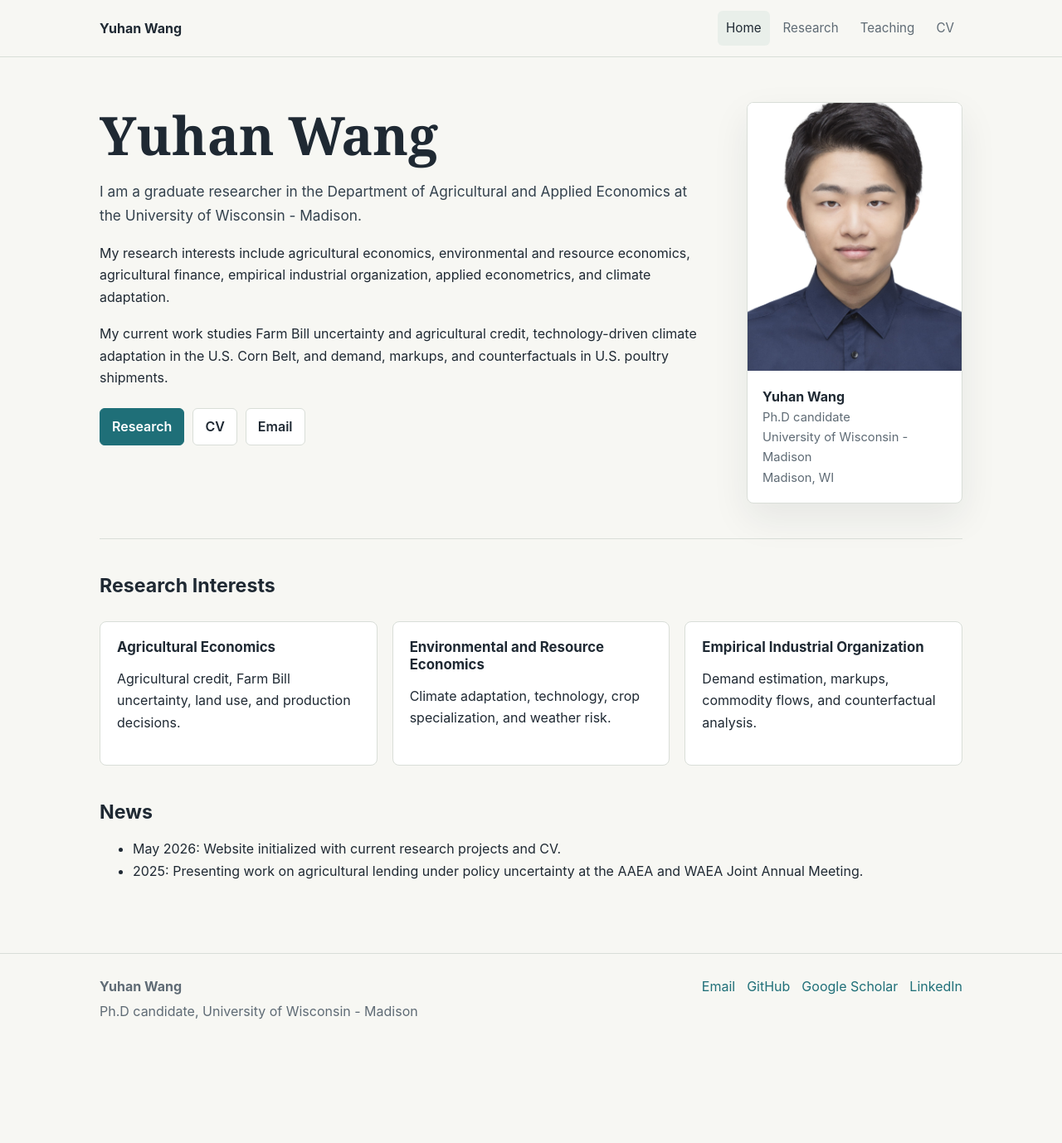
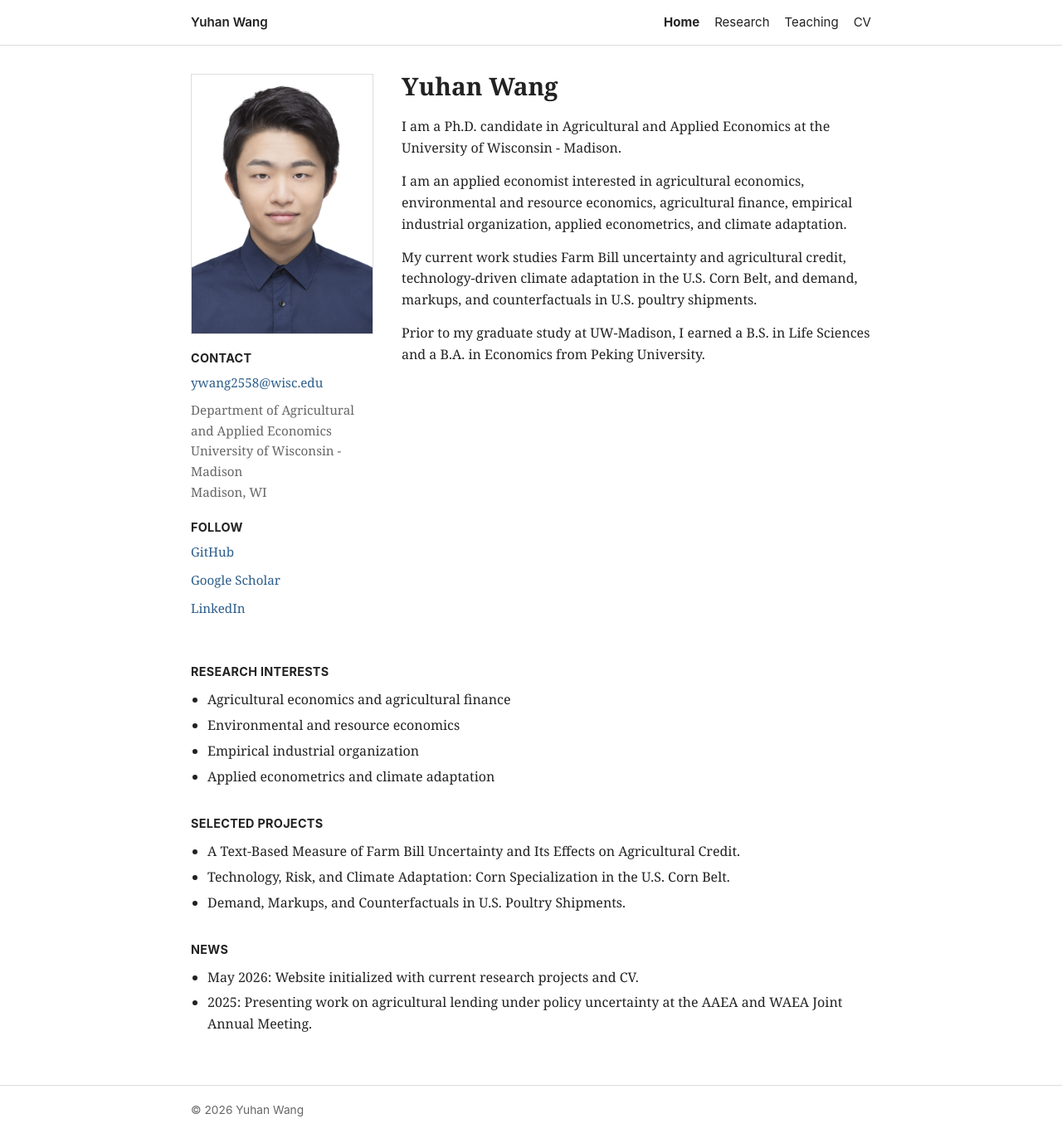
Before and after one commit to Yuhan-Wang-YW/Yuhan-Wang-YW.github.io, a Jekyll site: the page built from index.md, in a window 1280 px wide and 1378 px high. Shown: the whole window at 83% size. Built offline with Jekyll 4.4.1, drawn with Linux system fonts in a browser that asks for light colours.

Commit message:
Refine academic homepage style

```diff
--- a/_config.yml
+++ b/_config.yml
@@ -6,7 +6,7 @@ lang: en
 
 author:
   name: Yuhan Wang
-  role: Ph.D candidate
+  role: Ph.D. candidate
   affiliation: University of Wisconsin - Madison
   email: ywang2558@wisc.edu
   location: Madison, WI
--- a/_includes/footer.html
+++ b/_includes/footer.html
@@ -1,22 +1,5 @@
 <footer class="site-footer">
-  <div class="wrap footer-grid">
-    <div>
-      <strong>{{ site.author.name }}</strong>
-      <p>{{ site.author.role }}{% if site.author.affiliation %}, {{ site.author.affiliation }}{% endif %}</p>
-    </div>
-    <div class="footer-links">
-      {% if site.author.email %}
-        <a href="mailto:{{ site.author.email }}">Email</a>
-      {% endif %}
-      {% if site.author.github %}
-        <a href="https://github.com/{{ site.author.github }}">GitHub</a>
-      {% endif %}
-      {% if site.author.scholar %}
-        <a href="{{ site.author.scholar }}">Google Scholar</a>
-      {% endif %}
-      {% if site.author.linkedin %}
-        <a href="{{ site.author.linkedin }}">LinkedIn</a>
-      {% endif %}
-    </div>
+  <div class="wrap">
+    <p>&copy; {{ site.time | date: "%Y" }} {{ site.author.name }}</p>
   </div>
 </footer>
--- a/assets/css/style.css
+++ b/assets/css/style.css
@@ -1,14 +1,9 @@
 :root {
-  --bg: #f7f7f3;
-  --surface: #ffffff;
-  --ink: #1f2933;
-  --muted: #5f6b75;
-  --line: #d9ded8;
-  --accent: #1f6f78;
-  --accent-strong: #174f58;
-  --warm: #8a5a44;
-  --radius: 8px;
-  --shadow: 0 18px 45px rgba(31, 41, 51, 0.08);
+  --bg: #ffffff;
+  --ink: #222222;
+  --muted: #666666;
+  --line: #dddddd;
+  --accent: #2c5d8a;
 }
 
 * {
@@ -19,9 +14,9 @@ body {
   margin: 0;
   background: var(--bg);
   color: var(--ink);
-  font-family: -apple-system, BlinkMacSystemFont, "Segoe UI", Helvetica, Arial, sans-serif;
+  font-family: Georgia, "Times New Roman", serif;
   font-size: 16px;
-  line-height: 1.65;
+  line-height: 1.62;
 }
 
 a {
@@ -30,193 +25,148 @@ a {
 }
 
 a:hover {
-  color: var(--accent-strong);
   text-decoration: underline;
 }
 
 .wrap,
 .page {
-  width: min(1040px, calc(100% - 40px));
+  width: min(820px, calc(100% - 32px));
   margin: 0 auto;
 }
 
 .site-header {
-  position: sticky;
-  top: 0;
-  z-index: 20;
-  background: rgba(247, 247, 243, 0.94);
   border-bottom: 1px solid var(--line);
-  backdrop-filter: blur(12px);
+  margin-bottom: 34px;
 }
 
 .header-inner {
   display: flex;
-  min-height: 68px;
+  min-height: 54px;
   align-items: center;
   justify-content: space-between;
-  gap: 24px;
+  gap: 22px;
 }
 
 .brand {
   color: var(--ink);
-  font-weight: 700;
-  white-space: nowrap;
+  font-family: -apple-system, BlinkMacSystemFont, "Segoe UI", Helvetica, Arial, sans-serif;
+  font-size: 0.95rem;
+  font-weight: 600;
 }
 
 .site-nav {
   display: flex;
-  align-items: center;
-  gap: 6px;
   flex-wrap: wrap;
+  gap: 18px;
   justify-content: flex-end;
+  font-family: -apple-system, BlinkMacSystemFont, "Segoe UI", Helvetica, Arial, sans-serif;
+  font-size: 0.94rem;
 }
 
 .site-nav a {
-  color: var(--muted);
-  padding: 8px 10px;
-  border-radius: 6px;
-  font-size: 0.95rem;
+  color: var(--ink);
 }
 
-.site-nav a.active,
-.site-nav a:hover {
-  color: var(--ink);
-  background: #e9efea;
-  text-decoration: none;
+.site-nav a.active {
+  font-weight: 700;
 }
 
 .page {
-  padding: 54px 0 70px;
+  padding: 0 0 42px;
 }
 
 .hero {
   display: grid;
-  grid-template-columns: minmax(0, 1fr) 260px;
-  gap: 54px;
+  grid-template-columns: 220px minmax(0, 1fr);
+  gap: 34px;
   align-items: start;
-  padding-bottom: 42px;
-  border-bottom: 1px solid var(--line);
 }
 
-.eyebrow {
-  margin: 0 0 8px;
-  color: var(--warm);
-  font-size: 0.82rem;
-  font-weight: 700;
-  letter-spacing: 0.1em;
-  text-transform: uppercase;
+.intro h1 {
+  margin-top: -4px;
 }
 
 h1,
 h2,
 h3 {
   line-height: 1.25;
-  margin: 0 0 14px;
 }
 
 h1 {
-  max-width: 720px;
-  font-family: Georgia, "Times New Roman", serif;
-  font-size: clamp(2.25rem, 5vw, 4.2rem);
+  margin: 0 0 18px;
+  font-size: 1.85rem;
   font-weight: 700;
 }
 
 h2 {
-  margin-top: 42px;
-  font-size: 1.45rem;
+  margin: 34px 0 12px;
+  font-family: -apple-system, BlinkMacSystemFont, "Segoe UI", Helvetica, Arial, sans-serif;
+  font-size: 0.9rem;
+  font-weight: 700;
+  letter-spacing: 0.02em;
+  text-transform: uppercase;
 }
 
 h3 {
-  margin-top: 26px;
+  margin: 24px 0 8px;
   font-size: 1.05rem;
 }
 
 p {
-  margin: 0 0 18px;
+  margin: 0 0 14px;
+}
+
+ul {
+  margin: 0 0 18px 20px;
+  padding: 0;
+}
+
+li {
+  margin: 5px 0;
 }
 
 .lead {
-  max-width: 740px;
-  color: #33414d;
-  font-size: 1.08rem;
+  color: var(--ink);
+  font-size: 1rem;
 }
 
 .profile-card {
-  background: var(--surface);
-  border: 1px solid var(--line);
-  border-radius: var(--radius);
-  box-shadow: var(--shadow);
-  overflow: hidden;
+  font-size: 0.95rem;
 }
 
 .profile-card img {
   display: block;
   width: 100%;
-  aspect-ratio: 4 / 5;
-  object-fit: cover;
-  background: #e6ebe7;
+  margin: 0 0 20px;
+  border: 1px solid var(--line);
 }
 
-.profile-card .profile-body {
-  padding: 18px;
+.side-section {
+  margin: 0 0 22px;
 }
 
-.profile-card strong,
-.profile-card span {
-  display: block;
+.side-section h2 {
+  margin-top: 0;
+  margin-bottom: 8px;
 }
 
-.profile-card span {
+.side-section p {
+  margin-bottom: 9px;
   color: var(--muted);
-  font-size: 0.92rem;
-}
-
-.quick-links {
-  display: flex;
-  flex-wrap: wrap;
-  gap: 10px;
-  margin-top: 24px;
-}
-
-.button {
-  display: inline-flex;
-  align-items: center;
-  justify-content: center;
-  min-height: 40px;
-  padding: 8px 14px;
-  border: 1px solid var(--line);
-  border-radius: 6px;
-  background: var(--surface);
-  color: var(--ink);
-  font-weight: 600;
-}
-
-.button.primary {
-  background: var(--accent);
-  border-color: var(--accent);
-  color: #ffffff;
-}
-
-.button:hover {
-  text-decoration: none;
-  transform: translateY(-1px);
 }
 
 .section-grid {
-  display: grid;
-  grid-template-columns: repeat(3, minmax(0, 1fr));
-  gap: 18px;
-  margin-top: 28px;
+  display: block;
 }
 
 .card,
 .paper,
 .course,
 .dataset {
-  background: var(--surface);
-  border: 1px solid var(--line);
-  border-radius: var(--radius);
-  padding: 20px;
+  margin: 0 0 22px;
+  padding: 0;
+  border: 0;
+  background: transparent;
 }
 
 .card h3,
@@ -231,12 +181,6 @@ p {
   font-size: 0.95rem;
 }
 
-.paper,
-.course,
-.dataset {
-  margin: 18px 0;
-}
-
 .paper-title {
   font-weight: 700;
 }
@@ -245,72 +189,67 @@ p {
   display: flex;
   flex-wrap: wrap;
   gap: 8px;
-  margin: 12px 0 0;
+  margin: 8px 0 0;
   padding: 0;
   list-style: none;
+  font-family: -apple-system, BlinkMacSystemFont, "Segoe UI", Helvetica, Arial, sans-serif;
 }
 
 .tag-list li {
-  border: 1px solid var(--line);
-  border-radius: 999px;
-  padding: 3px 10px;
+  margin: 0;
   color: var(--muted);
-  font-size: 0.86rem;
+  font-size: 0.82rem;
+}
+
+.tag-list li::before {
+  content: "#";
+}
+
+.button {
+  display: inline;
+  padding: 0;
+  border: 0;
+  background: transparent;
+  color: var(--accent);
+  font-weight: 400;
+}
+
+.button.primary {
+  background: transparent;
+  color: var(--accent);
 }
 
 .site-footer {
   border-top: 1px solid var(--line);
-  padding: 26px 0 34px;
+  padding: 18px 0 28px;
   color: var(--muted);
+  font-family: -apple-system, BlinkMacSystemFont, "Segoe UI", Helvetica, Arial, sans-serif;
+  font-size: 0.86rem;
 }
 
-.footer-grid {
-  display: flex;
-  justify-content: space-between;
-  gap: 20px;
+.site-footer p {
+  margin: 0;
 }
 
-.footer-grid p {
-  margin: 4px 0 0;
-}
-
-.footer-links {
-  display: flex;
-  flex-wrap: wrap;
-  gap: 14px;
-  justify-content: flex-end;
-}
-
-@media (max-width: 780px) {
-  .wrap,
-  .page {
-    width: min(100% - 28px, 1040px);
-  }
-
-  .header-inner,
-  .footer-grid {
+@media (max-width: 720px) {
+  .header-inner {
     align-items: flex-start;
     flex-direction: column;
+    gap: 8px;
+    padding: 14px 0;
   }
 
   .site-nav {
     justify-content: flex-start;
+    gap: 14px;
   }
 
   .hero {
     grid-template-columns: 1fr;
-    gap: 28px;
+    gap: 24px;
   }
 
   .profile-card {
-    max-width: 300px;
-  }
-
-  .section-grid {
-    grid-template-columns: 1fr;
-  }
-
-  .footer-links {
-    justify-content: flex-start;
+    max-width: 260px;
   }
 }
--- a/index.md
+++ b/index.md
@@ -4,55 +4,60 @@ title: Home
 ---
 
 <section class="hero">
-  <div>
+  <aside class="profile-card" aria-label="Profile">
+    <img src="{{ '/assets/img/profile.jpg' | relative_url }}" alt="Profile photo for {{ site.author.name }}">
+    <section class="side-section">
+      <h2>Contact</h2>
+      <p><a href="mailto:{{ site.author.email }}">{{ site.author.email }}</a></p>
+      <p>Department of Agricultural and Applied Economics<br>University of Wisconsin - Madison<br>Madison, WI</p>
+    </section>
+    <section class="side-section">
+      <h2>Follow</h2>
+      <p><a href="https://github.com/{{ site.author.github }}">GitHub</a></p>
+      {% if site.author.scholar %}
+        <p><a href="{{ site.author.scholar }}">Google Scholar</a></p>
+      {% endif %}
+      {% if site.author.linkedin %}
+        <p><a href="{{ site.author.linkedin }}">LinkedIn</a></p>
+      {% endif %}
+    </section>
+  </aside>
+
+  <div class="intro">
     <h1>Yuhan Wang</h1>
     <p class="lead">
-      I am a graduate researcher in the Department of Agricultural and Applied
-      Economics at the University of Wisconsin - Madison.
+      I am a Ph.D. candidate in Agricultural and Applied Economics at the
+      University of Wisconsin - Madison.
     </p>
     <p>
-      My research interests include agricultural economics, environmental and
-      resource economics, agricultural finance, empirical industrial organization,
-      applied econometrics, and climate adaptation.
+      I am an applied economist interested in agricultural economics,
+      environmental and resource economics, agricultural finance, empirical
+      industrial organization, applied econometrics, and climate adaptation.
     </p>
     <p>
       My current work studies Farm Bill uncertainty and agricultural credit,
       technology-driven climate adaptation in the U.S. Corn Belt, and demand,
       markups, and counterfactuals in U.S. poultry shipments.
     </p>
-    <div class="quick-links">
-      <a class="button primary" href="{{ '/research/' | relative_url }}">Research</a>
-      <a class="button" href="{{ '/cv/' | relative_url }}">CV</a>
-      <a class="button" href="mailto:{{ site.author.email }}">Email</a>
-    </div>
+    <p>
+      Prior to my graduate study at UW-Madison, I earned a B.S. in Life Sciences
+      and a B.A. in Economics from Peking University.
+    </p>
   </div>
-  <aside class="profile-card" aria-label="Profile">
-    <img src="{{ '/assets/img/profile.jpg' | relative_url }}" alt="Profile photo for {{ site.author.name }}">
-    <div class="profile-body">
-      <strong>{{ site.author.name }}</strong>
-      <span>{{ site.author.role }}</span>
-      <span>{{ site.author.affiliation }}</span>
-      <span>{{ site.author.location }}</span>
-    </div>
-  </aside>
 </section>
 
 ## Research Interests
 
-<div class="section-grid">
-  <article class="card">
-    <h3>Agricultural Economics</h3>
-    <p>Agricultural credit, Farm Bill uncertainty, land use, and production decisions.</p>
-  </article>
-  <article class="card">
-    <h3>Environmental and Resource Economics</h3>
-    <p>Climate adaptation, technology, crop specialization, and weather risk.</p>
-  </article>
-  <article class="card">
-    <h3>Empirical Industrial Organization</h3>
-    <p>Demand estimation, markups, commodity flows, and counterfactual analysis.</p>
-  </article>
-</div>
+- Agricultural economics and agricultural finance
+- Environmental and resource economics
+- Empirical industrial organization
+- Applied econometrics and climate adaptation
+
+## Selected Projects
+
+- A Text-Based Measure of Farm Bill Uncertainty and Its Effects on Agricultural Credit.
+- Technology, Risk, and Climate Adaptation: Corn Specialization in the U.S. Corn Belt.
+- Demand, Markups, and Counterfactuals in U.S. Poultry Shipments.
 
 ## News
 
```
